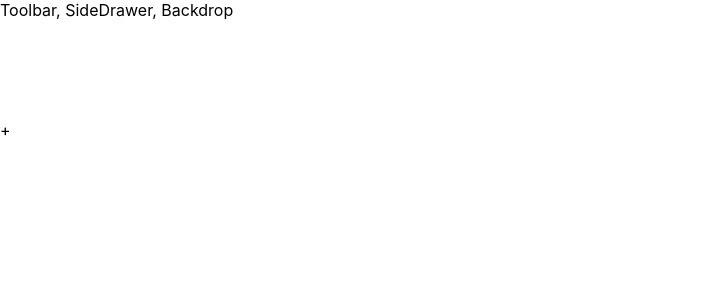
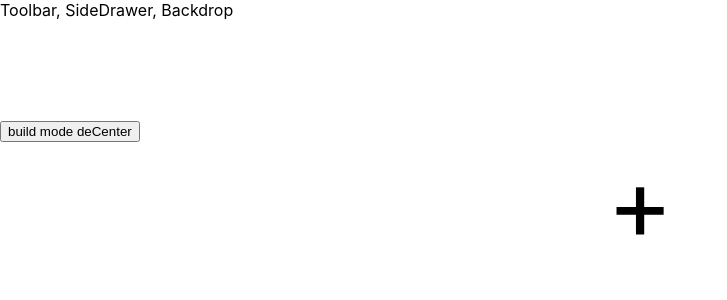
Before and after one commit to mickuki112/castle-builder, a React app: page / in a window 1280 px wide. Shown: the top 300 px of the page, without its empty margins (0-727 px from the left). Built offline with nearby package versions, Linux system fonts and the light colour scheme.

Commit message:
add pictures and repair mechanic

```diff
--- a/src/components/Castle/Brick/Brick.js
+++ b/src/components/Castle/Brick/Brick.js
@@ -1,6 +1,8 @@
 import React, {Component}from 'react';
 import PropTypes from'prop-types';
 import styles from'./Brick.module.css';
+
+import typeBrickI from'./pictures/stoneBrick0.jpg';
 
 class BrickOfType extends Component {
     render(){
@@ -8,11 +10,15 @@ class BrickOfType extends Component {
 
         switch (this.props.type){
             case('stoneBrick'):
-                typeBrick=(<div>W</div>);
+                typeBrick=(<div className={styles.typeBrick} onClick={this.props.added}></div>);
                 break;
             case('add'):
                 typeBrick=(<div className={styles.add} onClick={this.props.added}>+</div>);
                 break;
+            case('none'):
+                typeBrick=(<div className={styles.add}></div>);
+                break;
+
             default:
                 typeBrick = null;
         }
--- a/src/components/Castle/Brick/Brick.module.css
+++ b/src/components/Castle/Brick/Brick.module.css
@@ -1,3 +1,11 @@
 .add{
-
+    height: 100px;
+    width: 100px;
 }
+.typeBrick{
+    height: 100px;
+    width: 100px;
+    background-image: url("./pictures/stoneBrick0.jpg");
+    background-repeat: no-repeat;
+    background-size: cover;
+}
--- a/src/components/Castle/Castle.js
+++ b/src/components/Castle/Castle.js
@@ -13,9 +13,14 @@ const castle =(props)=>{
         },[]);*/
         const styleVerse={
             display: 'flex',
-            justifyContent: 'space-between',
-            width:'100px',
+            justifyContent: 'center',
+            width:'100%',
+            //margin:'auto',
             textAlign: 'center',
+            fontSize:'100px',
+        }
+        const styleBuilder={
+            height:'70%',
         }
     let transformedComponents = props.components.map((column,i)=>{
             return <div style={styleVerse} key={i}>{column.map((verse,j)=>{
@@ -30,7 +35,7 @@ const castle =(props)=>{
     //    transformedComponents=<BrickOfType type='stoneBrick' />;
     //}
     return(
-        <div>
+        <div style={styleBuilder}>
             {transformedComponents}
         </div>
     );
--- a/src/containers/Builder/Builder.js
+++ b/src/containers/Builder/Builder.js
@@ -10,40 +10,62 @@ class Builder extends Component {
             stoneBrick2:0,
         },*/
         components:[["add"]],
+        buildMode:'deCenter',
     }
     addWall=(type,coOrdinates)=>{
         let updateWall=this.state.components;
+            if(type=='add'){
             updateWall[coOrdinates[0]][coOrdinates[1]]='stoneBrick'
             if(!this.state.components[coOrdinates[0]][coOrdinates[1]+1]){
                 updateWall[coOrdinates[0]].push("add");
+                if(this.state.buildMode=='deCenter')updateWall[coOrdinates[0]].unshift("add");//deCenter
             }
             if(!this.state.components[coOrdinates[0]][coOrdinates[1]-1]){
                 updateWall[coOrdinates[0]].unshift("add");
+                if(this.state.buildMode=='deCenter')updateWall[coOrdinates[0]].push("add");//deCenter
+
             }
-        if(0>(coOrdinates[0]+1)){
-            if(this.state.components[coOrdinates[0]+1] ){
+            //if(0<(coOrdinates[0]+1)){
+                if(this.state.components[coOrdinates[0]+1]){
                     if(!this.state.components[coOrdinates[0]+1][coOrdinates[1]]){
+                        if(this.state.buildMode=='deCenter'){
                             updateWall[coOrdinates[0]+1].push("add");
+                            updateWall[coOrdinates[0]+1].unshift("add");//deCenter
+                        }
                     }
                 }
                 else{
                     updateWall.push(["add"]);
                 }
-        }
+            //}
             if(this.state.components[coOrdinates[0]-1] ){
                 if(!this.state.components[coOrdinates[0]-1][coOrdinates[1]]){
-                updateWall[coOrdinates[0]-1].unshift("add");
+                    if(this.state.buildMode=='deCenter'){
+                        updateWall[coOrdinates[0]-1].push("add");
+                        updateWall[coOrdinates[0]-1].unshift("add");//deCenter
+                    }
                 }
             }
             else{
                 updateWall.unshift(["add"]);
             }
-        //console.log("jp");
+        }else{
+            updateWall[coOrdinates[0]][coOrdinates[1]]='add';
+        }
         this.setState({components:updateWall})
     }
+    buildMode=()=>{
+        if(this.state.buildMode=='deCenter'){
+            this.setState({buildMode:'Center'})
+        }else{
+            this.setState({buildMode:'deCenter'})
+        }
+    }
+
     render(){
         return(
             <Aux>
+                <button onClick={this.buildMode}>build mode {this.state.buildMode}</button>
                 <Castle added={this.addWall} components={this.state.components}/>
             </Aux>
         );
```
Also changed, not shown: src/components/Castle/Brick/pictures/stoneBrick0.jpg (added), src/components/Castle/Brick/pictures/stoneBrick1.jpg (added). Lines whose indentation alone changed are shown as unchanged.
